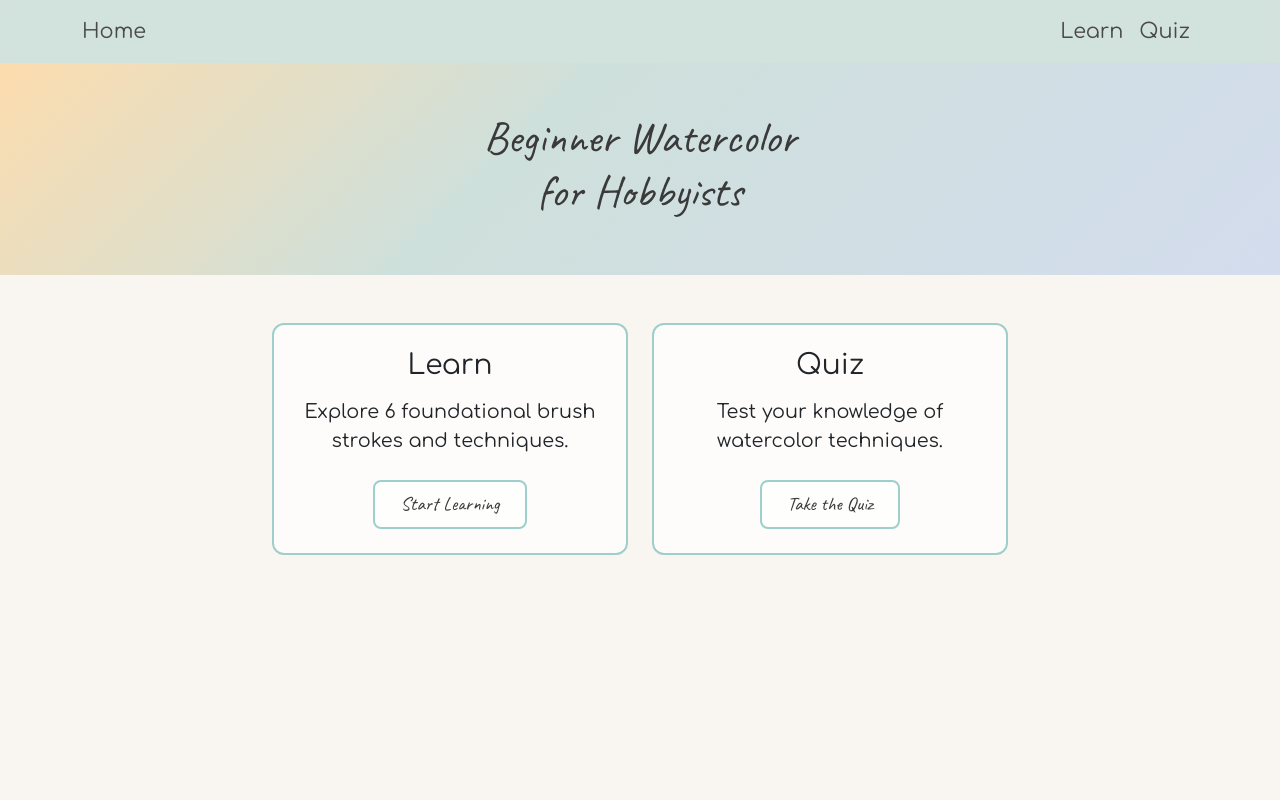
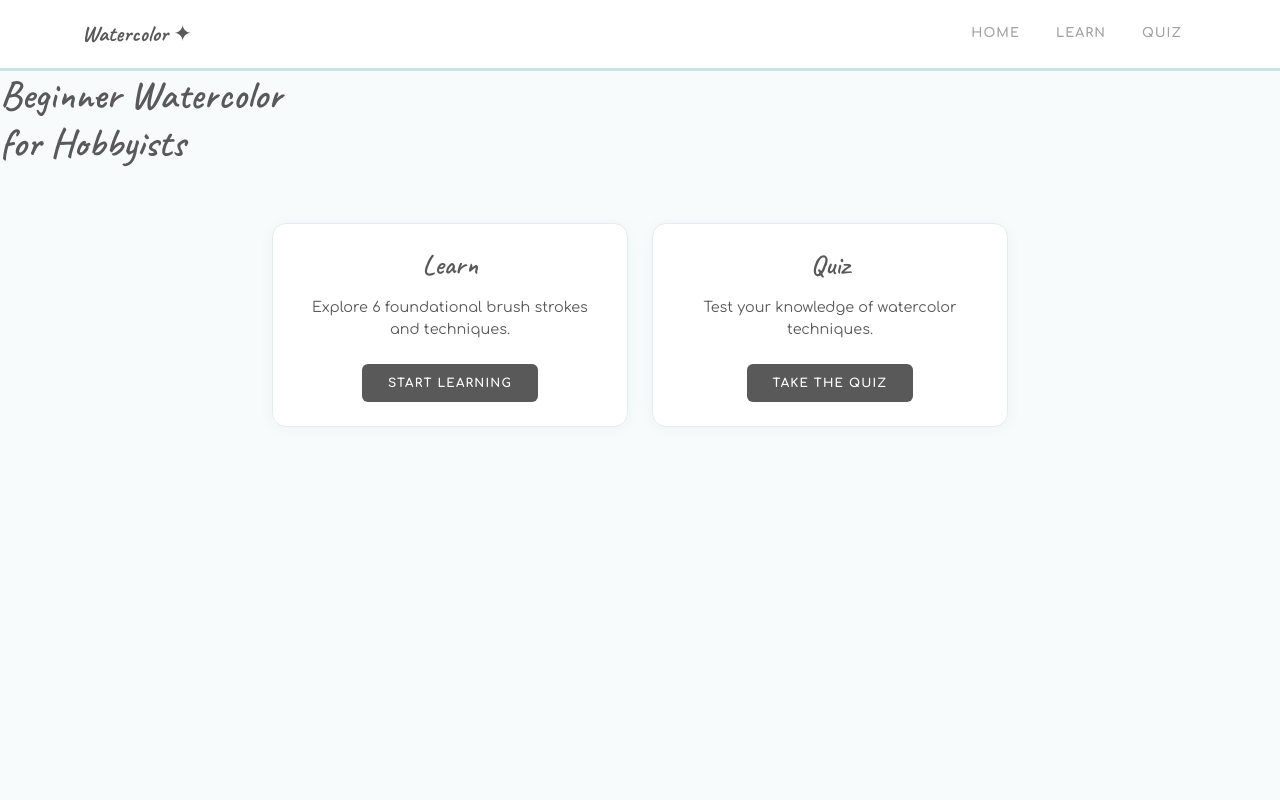
Before and after one commit to CourtCake/Beginner-Watercolor, a Flask app: page / in a window 1280 px wide. Run offline with Flask 3, Linux system fonts and the light colour scheme.

Commit message:
designs - base

```diff
--- a/templates/base.html
+++ b/templates/base.html
@@ -5,103 +5,201 @@
   <meta name="viewport" content="width=device-width, initial-scale=1.0"/>
   <title>Beginner Watercolor for Hobbyists</title>
   <link rel="stylesheet" href="https://cdn.jsdelivr.net/npm/bootstrap@5.3.0/dist/css/bootstrap.min.css">
+  <link rel="preconnect" href="https://fonts.googleapis.com">
+  <link href="https://fonts.googleapis.com/css2?family=Caveat:wght@400;600;700&family=Comfortaa:wght@300;400;700&display=swap" rel="stylesheet">
   <style>
-    @import url('https://fonts.googleapis.com/css2?family=Caveat:wght@400;600&family=Comfortaa:wght@400;600&display=swap');
+    :root {
+      --teal:      #c8e4e3;
+      --teal-dark: #8ecac8;
+      --coral:     #f97159;
+      --dark:      #595959;
+      --mid:       #a3a3a3;
+      --white:     #ffffff;
+      --bg:        #f8fbfb;
+    }
+
+    *, *::before, *::after { box-sizing: border-box; }
 
     body {
-      font-family: 'Comfortaa', cursive;
-      font-size: 1.2rem;
-      background: #f9f5f0;
+      font-family: 'Comfortaa', sans-serif;
+      font-size: 0.9rem;
+      background: var(--bg);
+      color: var(--dark);
       min-height: 100vh;
+      margin: 0;
     }
 
-    h2{
+    .navbar {
+      background: var(--white) !important;
+      border-bottom: 3px solid var(--teal);
+      padding: 0.75rem 2rem;
+      position: sticky;
+      top: 0;
+      z-index: 100;
+    }
+    .navbar-brand {
       font-family: 'Caveat', cursive;
-      font-size: 3rem;
-      color: #3a3a3a;
+      font-size: 1.4rem;
+      font-weight: 700;
+      color: var(--dark) !important;
+    }
+    .nav-link {
+      font-family: 'Comfortaa', sans-serif;
+      font-size: 0.8rem;
+      font-weight: 700;
+      text-transform: uppercase;
+      letter-spacing: 0.08em;
+      color: var(--mid) !important;
+      padding: 0.4rem 1rem !important;
+      border-radius: 20px;
+      transition: color 0.2s, background 0.2s;
+    }
+    .nav-link:hover {
+      color: var(--dark) !important;
+      background: var(--teal);
     }
 
-    /* ── Navbar ── */
-    .navbar {
-      background: rgba(178, 210, 205, 0.55) !important;
-      backdrop-filter: blur(4px);
+    .btn-wc {
+      font-family: 'Comfortaa', sans-serif;
+      font-size: 0.75rem;
+      font-weight: 700;
+      text-transform: uppercase;
+      letter-spacing: 0.1em;
+      background: var(--dark);
+      color: var(--white);
+      border: none;
+      border-radius: 6px;
+      padding: 0.6rem 1.6rem;
+      transition: background 0.2s, transform 0.15s;
+      text-decoration: none;
+      display: inline-block;
+      cursor: pointer;
     }
-    .navbar-brand, .nav-link {
-      font-family: 'Comfortaa', cursive;
-      font-size: 1.3rem;
-      color: #4a4a4a !important;
+    .btn-wc:hover {
+      background: var(--coral);
+      color: var(--white);
+      transform: translateY(-1px);
+    }
+    .btn-wc-outline {
+      font-family: 'Comfortaa', sans-serif;
+      font-size: 0.75rem;
+      font-weight: 700;
+      text-transform: uppercase;
+      letter-spacing: 0.1em;
+      background: transparent;
+      color: var(--dark);
+      border: 2px solid var(--dark);
+      border-radius: 6px;
+      padding: 0.55rem 1.5rem;
+      transition: background 0.2s, color 0.2s, transform 0.15s;
+      text-decoration: none;
+      display: inline-block;
+      cursor: pointer;
+    }
+    .btn-wc-outline:hover {
+      background: var(--dark);
+      color: var(--white);
+      transform: translateY(-1px);
     }
 
-    /* ── Hero banner ── */
-    .hero-banner {
-      background: linear-gradient(135deg,
-        rgba(255,200,120,0.55) 0%,
-        rgba(178,210,205,0.6) 40%,
-        rgba(180,200,235,0.55) 100%),
-        repeating-linear-gradient(45deg, rgba(255,255,255,0.08) 0px, rgba(255,255,255,0.08) 2px, transparent 2px, transparent 20px);
-      padding: 3rem 2rem;
-      text-align: center;
-      font-family: 'Caveat', cursive;
+    .wc-card {
+      background: var(--white);
+      border-radius: 14px;
+      border: 1.5px solid #e0efee;
+      box-shadow: 0 2px 16px rgba(0,0,0,0.04);
     }
 
-    .hero-banner h1 {
-      font-size: 2.8rem;
-      color: #3a3a3a;
-    }
-
-    /* ── Cards & buttons ── */
-    .wc-card {
-      border: 2px solid #9ecfca;
-      border-radius: 12px;
-      background: rgba(255,255,255,0.7);
-    }
-    .btn-wc {
-      font-family: 'Caveat', cursive;
-      font-size: 1.2rem;
-      border: 2px solid #9ecfca;
-      background: rgba(255,255,255,0.7);
-      color: #3a3a3a;
+    .box-teal {
+      background: var(--teal);
+      border-left: 4px solid var(--teal-dark);
       border-radius: 8px;
-      padding: 0.5rem 1.6rem;
-      transition: background 0.2s;
-    }
-    .btn-wc:hover { background: #d4eeeb; }
-
-    /* ── Info boxes ── */
-    .box-green {
-      background: rgba(178,210,185,0.45);
-      border-radius: 10px;
       padding: 1rem 1.2rem;
     }
-    .box-orange {
-      background: rgba(240,185,145,0.45);
-      border-radius: 10px;
+    .box-coral {
+      background: rgba(249,113,89,0.1);
+      border-left: 4px solid var(--coral);
+      border-radius: 8px;
       padding: 1rem 1.2rem;
     }
 
-    /* ── Quiz option buttons ── */
+    .eyebrow {
+      font-family: 'Comfortaa', sans-serif;
+      font-size: 0.7rem;
+      font-weight: 700;
+      text-transform: uppercase;
+      letter-spacing: 0.12em;
+      color: var(--coral);
+    }
+
+    h1, h2, h3, h4 {
+      font-family: 'Caveat', cursive;
+      font-weight: 600;
+      color: var(--dark);
+    }
+
     .option-btn {
-      font-family: 'Comfortaa', cursive;
-      font-size: 1.1rem;
-      border: 2px solid #9ecfca;
-      background: rgba(255,255,255,0.65);
-      border-radius: 14px;
-      padding: 0.8rem 1rem;
+      font-family: 'Comfortaa', sans-serif;
+      font-size: 0.85rem;
+      border: 1.5px solid #e0efee;
+      background: var(--white);
+      border-radius: 10px;
+      padding: 1.2rem 1rem;
       width: 100%;
       text-align: center;
       cursor: pointer;
-      transition: background 0.15s, border-color 0.15s;
+      transition: border-color 0.15s, background 0.15s, transform 0.1s;
+      color: var(--dark);
+      line-height: 1.4;
     }
-    .option-btn:hover { background: #d4eeeb; }
-    .option-btn.selected { border-color: #3a3a3a; background: #e8f5f3; }
+    .option-btn:hover {
+      border-color: var(--teal-dark);
+      background: var(--teal);
+      transform: translateY(-1px);
+    }
+    .option-btn.selected {
+      border-color: var(--dark);
+      background: var(--teal);
+      font-weight: 700;
+    }
+
+    .progress-dots {
+      display: flex;
+      gap: 8px;
+      justify-content: center;
+      align-items: center;
+    }
+    .dot {
+      width: 10px;
+      height: 10px;
+      border-radius: 50%;
+      background: #ddd;
+      transition: background 0.2s, transform 0.2s;
+    }
+    .dot.active {
+      background: var(--coral);
+      transform: scale(1.3);
+    }
+    .dot.done {
+      background: var(--teal-dark);
+    }
+
+    .wc-divider {
+      border: none;
+      height: 2px;
+      background: linear-gradient(90deg, var(--coral) 0%, var(--teal) 100%);
+      border-radius: 2px;
+      width: 60px;
+      margin: 0.5rem auto 1.5rem;
+    }
   </style>
 </head>
 <body>
 
 <nav class="navbar navbar-expand-lg">
   <div class="container">
-    <a class="navbar-brand" href="/">Home</a>
-    <div class="navbar-nav ms-auto">
+    <a class="navbar-brand" href="/">Watercolor ✦</a>
+    <div class="navbar-nav ms-auto d-flex flex-row gap-1">
+      <a class="nav-link" href="/">Home</a>
       <a class="nav-link" href="/learn/1">Learn</a>
       <a class="nav-link" href="/quiz">Quiz</a>
     </div>
```
